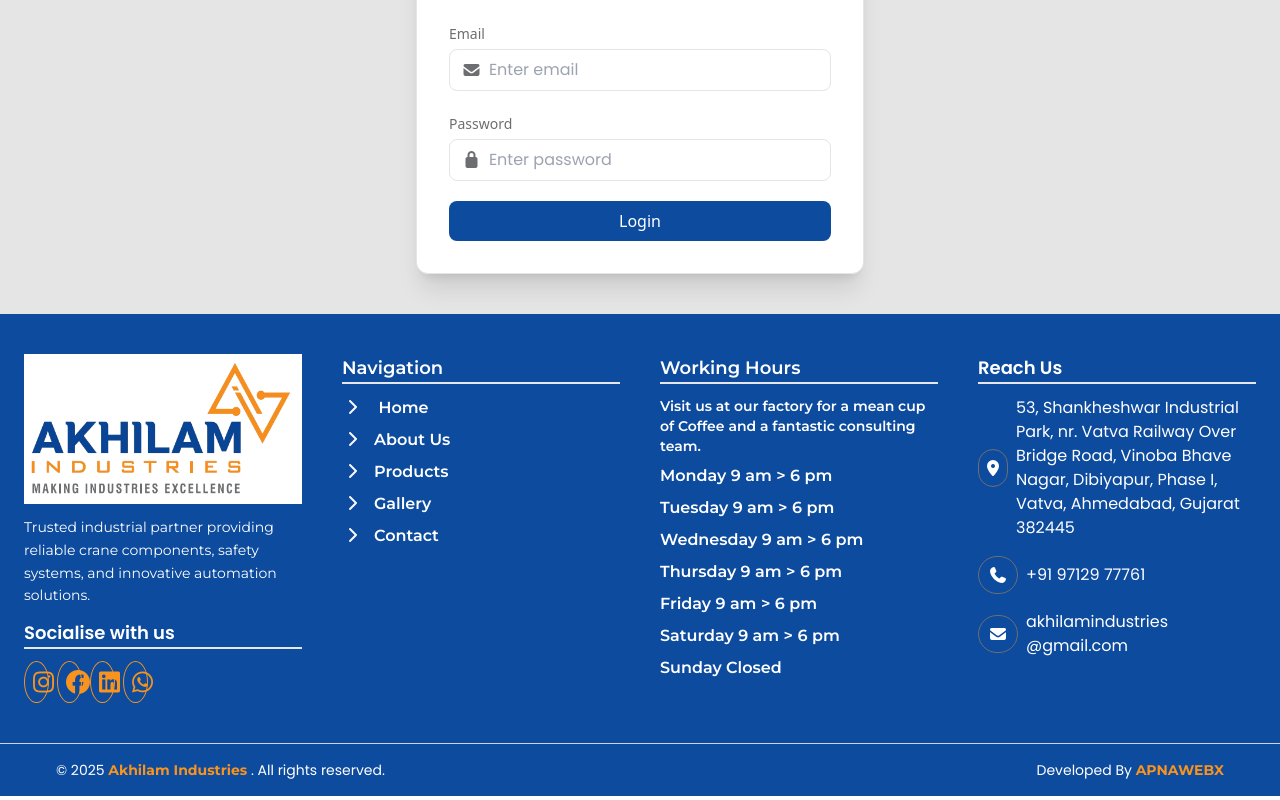
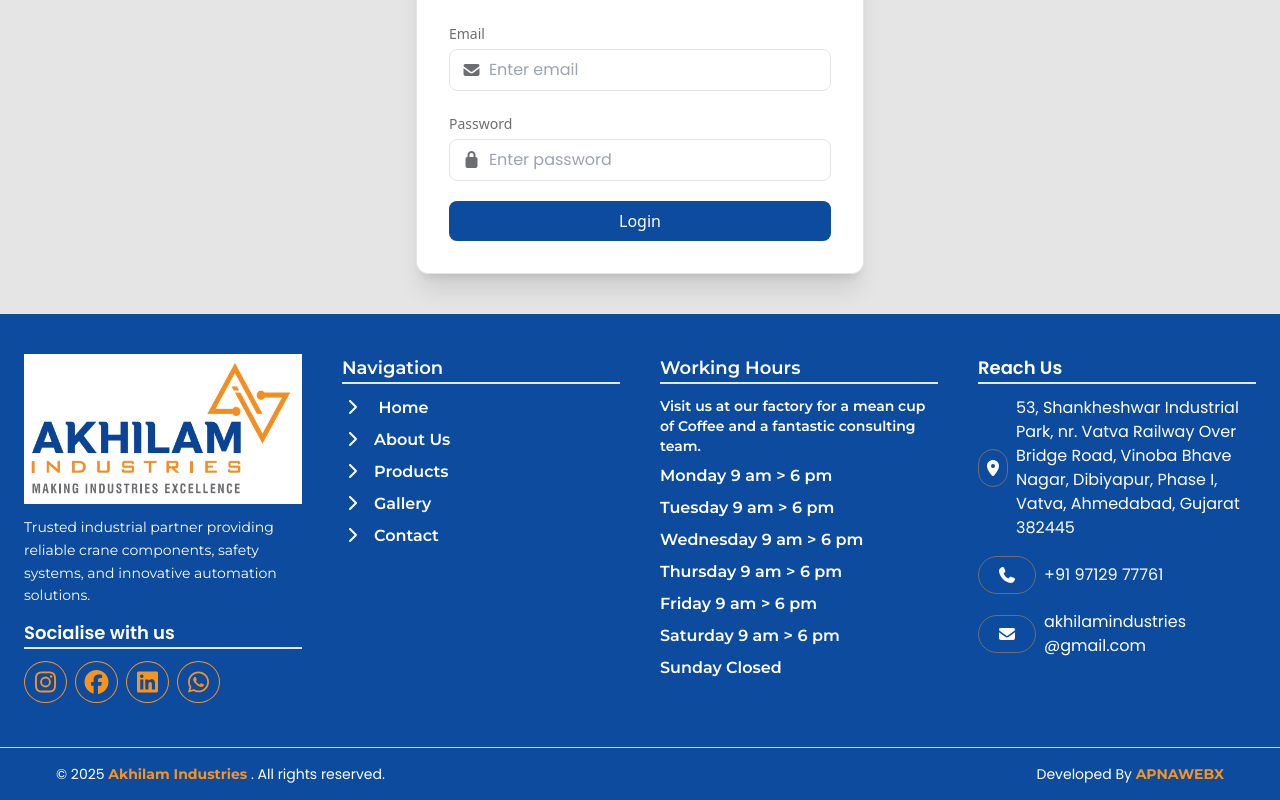
Before and after one commit to kotharih108-design/Akhilam, a React (Create React App) app: page /login in a window 1280 px wide. Shown: the part 260-1060 px from the top of the page. Built offline with nearby package versions, Linux system fonts and the light colour scheme.

Commit message:
Initial commit

```diff
--- a/src/components/Footer.js
+++ b/src/components/Footer.js
@@ -1,3 +1,7 @@
+import { FontAwesomeIcon } from '@fortawesome/react-fontawesome';
+import { faLocationDot, faPhone, faEnvelope, faChevronRight } from '@fortawesome/free-solid-svg-icons';
+import { faInstagram, faFacebook, faLinkedin, faWhatsapp } from '@fortawesome/free-brands-svg-icons';
+
 export default function Footer() {
   return (
     <footer className="bg-brandBlue pt-10 pb-4 text-white font-body">
@@ -28,7 +32,7 @@ export default function Footer() {
                 rel="noopener noreferrer"
                 className=""
               >
-                <i className="fa-brands fa-instagram social "></i>
+                <FontAwesomeIcon icon={faInstagram} className="social" />
               </a>
               <a
                 href="/"
@@ -36,7 +40,7 @@ export default function Footer() {
                 rel="noopener noreferrer"
                 className=""
               >
-                <i className="fa-brands fa-facebook social "></i>
+                <FontAwesomeIcon icon={faFacebook} className="social" />
               </a>
               <a
                 href="/"
@@ -44,7 +48,7 @@ export default function Footer() {
                 rel="noopener noreferrer"
                 className=""
               >
-                <i className="fa-brands fa-linkedin social "></i>
+                <FontAwesomeIcon icon={faLinkedin} className="social" />
               </a>
               <a
                 href="https://wa.me/message/4B42WKA3CWKKE1"
@@ -52,7 +56,7 @@ export default function Footer() {
                 rel="noopener noreferrer"
                 className=""
               >
-                <i className="fa-brands fa-whatsapp social "></i>
+                <FontAwesomeIcon icon={faWhatsapp} className="social" />
               </a>
 
             </div>
@@ -62,11 +66,11 @@ export default function Footer() {
         <div className="flex flex-col items-start  font-brand font-semibold">
           <h3 className="text-white border-b-2 w-full text-left font-semibold mb-3 text-lg">Navigation</h3>
           <ul className="space-y-2">
-            <li><a href="/" className="hover:text-brandOrange transition"><i class="fa-solid fa-chevron-right mr-3"></i> Home</a></li>
-            <li><a href="/about" className="hover:text-brandOrange transition"><i class="fa-solid fa-chevron-right mr-3"></i>About Us</a></li>
-            <li><a href="/products" className="hover:text-brandOrange transition"><i class="fa-solid fa-chevron-right mr-3"></i>Products</a></li>
-            <li><a href="/gallery" className="hover:text-brandOrange transition"><i class="fa-solid fa-chevron-right mr-3"></i>Gallery</a></li>
-            <li><a href="/contact" className="hover:text-brandOrange transition"><i class="fa-solid fa-chevron-right mr-3"></i>Contact</a></li>
+            <li><a href="/" className="hover:text-brandOrange transition"><FontAwesomeIcon icon={faChevronRight} className="mr-3" /> Home</a></li>
+            <li><a href="/about" className="hover:text-brandOrange transition"><FontAwesomeIcon icon={faChevronRight} className="mr-3" />About Us</a></li>
+            <li><a href="/products" className="hover:text-brandOrange transition"><FontAwesomeIcon icon={faChevronRight} className="mr-3" />Products</a></li>
+            <li><a href="/gallery" className="hover:text-brandOrange transition"><FontAwesomeIcon icon={faChevronRight} className="mr-3" />Gallery</a></li>
+            <li><a href="/contact" className="hover:text-brandOrange transition"><FontAwesomeIcon icon={faChevronRight} className="mr-3" />Contact</a></li>
           </ul>
         </div>
 
@@ -92,18 +96,18 @@ export default function Footer() {
           <div className="flex flex-col gap-4">
             <a href="https://maps.app.goo.gl/xR2eveC552a7iwzU7" target="_blank"
               rel="noopener noreferrer" className="text-white flex items-center gap-2 hover:text-brandOrange transition durati">
-              <i className="fa-solid fa-location-dot border rounded-full border-brandGrey hover:border-brandOrange py-[10px] p-2 w-10"></i>
+              <FontAwesomeIcon icon={faLocationDot} className="border rounded-full border-brandGrey hover:border-brandOrange py-[10px] p-2 w-10" />
               <span>
 53, Shankheshwar Industrial Park, nr. Vatva Railway Over Bridge Road, Vinoba Bhave Nagar, Dibiyapur, Phase I, Vatva, Ahmedabad, Gujarat 382445</span>
             </a>
             <a href="tel:+91 97129 77761" target="_blank"
               rel="noopener noreferrer" className="text-white flex items-center gap-2 hover:text-brandOrange transition duration ">
-              <i className="fa-solid fa-phone border rounded-full border-brandGrey hover:border-brandOrange py-[10px] p-2 w-10"></i>
+              <FontAwesomeIcon icon={faPhone} className="border rounded-full border-brandGrey hover:border-brandOrange py-[10px] p-2 w-10" />
               <span>+91 97129 77761</span>
             </a>
             <a href="mailto:akhilamindustries@gmail.com" target="_blank"
               rel="noopener noreferrer" className="text-white flex items-center gap-2 hover:text-brandOrange transition durati">
-              <i className="fa-solid fa-envelope border rounded-full border-brandGrey hover:border-brandOrange py-[10px] p-2 w-10"></i>
+              <FontAwesomeIcon icon={faEnvelope} className="border rounded-full border-brandGrey hover:border-brandOrange py-[10px] p-2 w-10" />
               <span>akhilamindustries<br />@gmail.com</span>
             </a>
 
```
